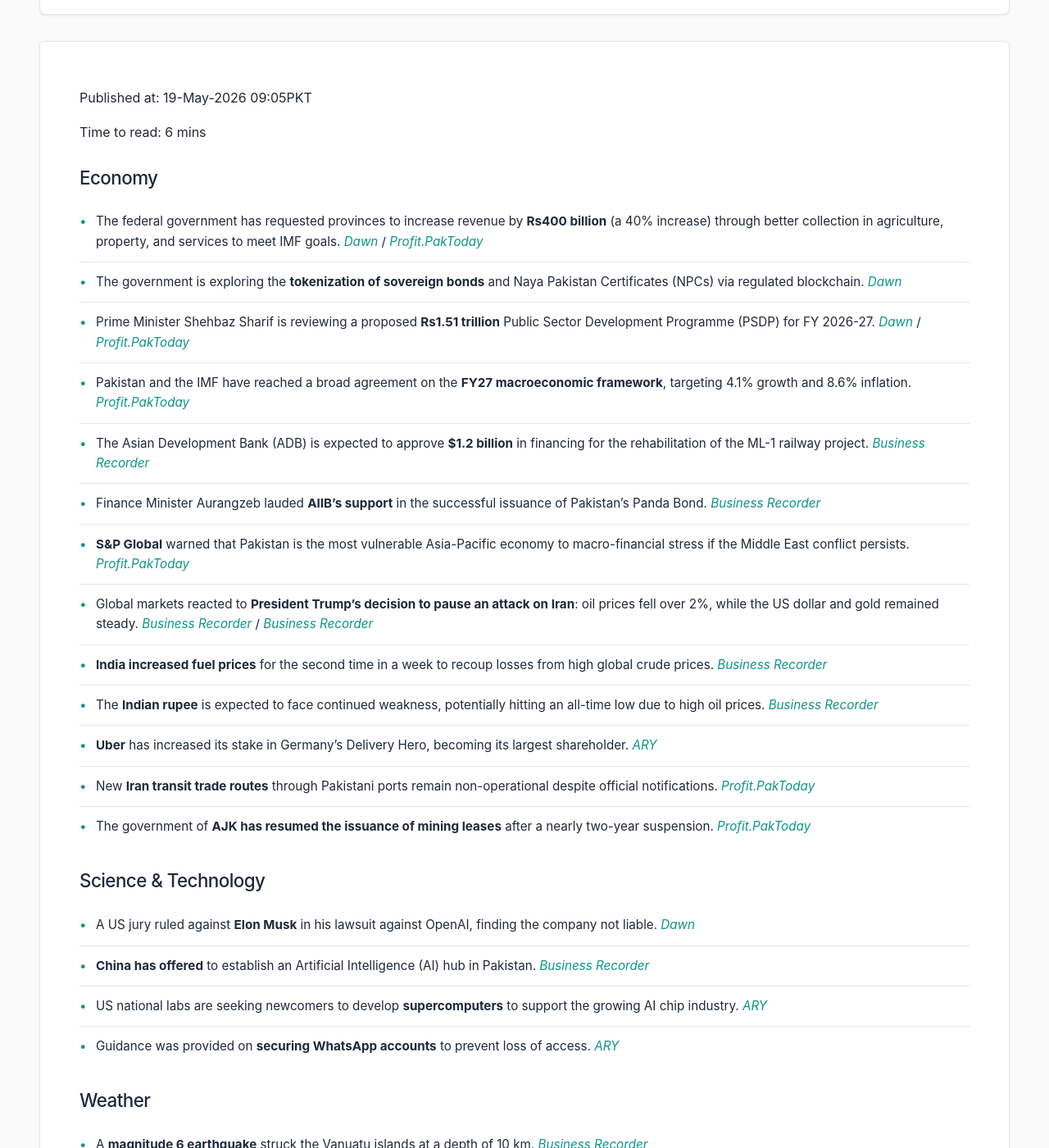
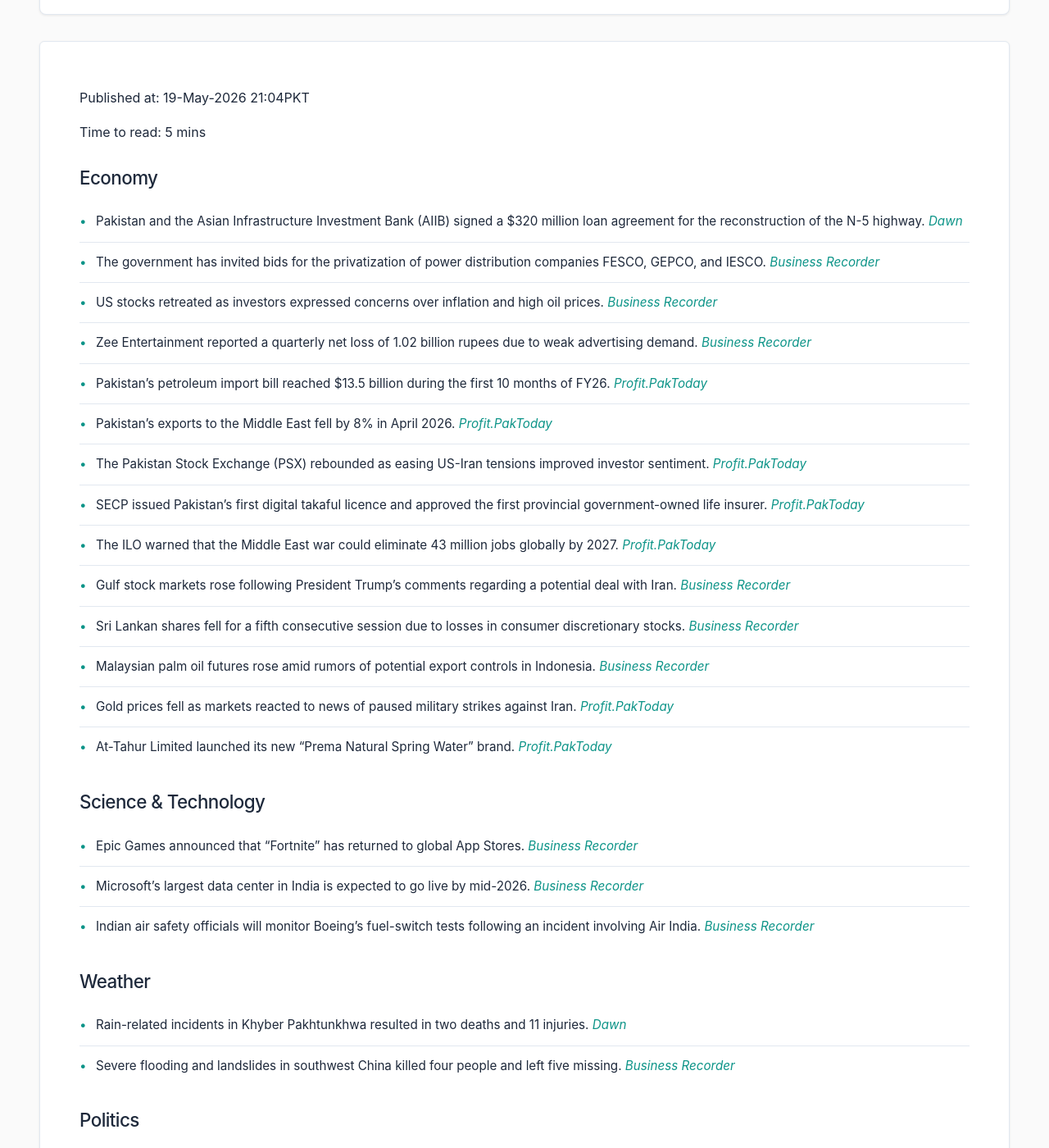
Before and after one commit to zsubzwary/news, a Jekyll site: the page built from en/index.md, in a window 1280 px wide and 1400 px high, scrolled down 209 px. Shown: the whole window at 82% size. Built offline with Jekyll 4.4.1, drawn with Linux system fonts in a browser that asks for light colours; some web fonts are replaced; comment, search, counter and statistics services are not loaded; some of the changed text lies outside the part shown.

Commit message:
DateTime; 2026-05-19T16:04:56.909Z

```diff
--- a/en/index.md
+++ b/en/index.md
@@ -4,67 +4,73 @@ title: Pakistan News Briefing
 lang: en
 ---
 
-Published at: 19-May-2026 09:05PKT
+Published at: 19-May-2026 21:04PKT
 
-Time to read: 6 mins
+Time to read: 5 mins
 
 ### Economy
-- The federal government has requested provinces to increase revenue by **Rs400 billion** (a 40% increase) through better collection in agriculture, property, and services to meet IMF goals. *[Dawn](https://www.dawn.com/news/2001400/provinces-asked-to-raise-rs400bn-more-to-meet-imf-goals)* / *[Profit.PakToday](https://profit.pakistantoday.com.pk/2026/05/19/provinces-asked-to-raise-over-%e2%82%a8400-billion-in-new-taxes-under-imf-linked-fy27-targets/)*
-- The government is exploring the **tokenization of sovereign bonds** and Naya Pakistan Certificates (NPCs) via regulated blockchain. *[Dawn](https://www.dawn.com/news/2001385/govt-eyes-tokenisation-of-bonds-via-blockchain)*
-- Prime Minister Shehbaz Sharif is reviewing a proposed **Rs1.51 trillion** Public Sector Development Programme (PSDP) for FY 2026-27. *[Dawn](https://www.dawn.com/news/2001296/pm-shehbaz-reviews-rs1.5tr-psdp-directs-more-funds-for-well-performing-ministries)* / *[Profit.PakToday](https://profit.pakistantoday.com.pk/2026/05/18/rs1-51-trillion-psdp-under-review-as-shehbaz-reshapes-development-priorities-ahead-of-budget/)*
-- Pakistan and the IMF have reached a broad agreement on the **FY27 macroeconomic framework**, targeting 4.1% growth and 8.6% inflation. *[Profit.PakToday](https://profit.pakistantoday.com.pk/2026/05/19/pakistan-imf-broadly-agree-on-fy27-framework-with-4-1-growth-8-6-inflation-target/)*
-- The Asian Development Bank (ADB) is expected to approve **$1.2 billion** in financing for the rehabilitation of the ML-1 railway project. *[Business Recorder](https://www.brecorder.com/news/40421728/rehabilitation-of-ml-1-project-adb-likely-to-approve-usd12bn-financing)*
-- Finance Minister Aurangzeb lauded **AIIB's support** in the successful issuance of Pakistan’s Panda Bond. *[Business Recorder](https://www.brecorder.com/news/40421732/issuance-of-panda-bond-aurangzeb-lauds-aiibs-support)*
-- **S&P Global** warned that Pakistan is the most vulnerable Asia-Pacific economy to macro-financial stress if the Middle East conflict persists. *[Profit.PakToday](https://profit.pakistantoday.com.pk/2026/05/19/sp-warns-pakistan-faces-highest-macro-financial-risk-from-prolonged-middle-east-conflict/)*
-- Global markets reacted to **President Trump's decision to pause an attack on Iran**: oil prices fell over 2%, while the US dollar and gold remained steady. *[Business Recorder](https://www.brecorder.com/news/40421808/oil-falls-over-2-as-trump-says-he-holds-off-scheduled-attack-on-iran)* / *[Business Recorder](https://www.brecorder.com/news/40421806/gold-steady-on-weaker-dollar-after-trump-pauses-planned-iran-attack)*
-- **India increased fuel prices** for the second time in a week to recoup losses from high global crude prices. *[Business Recorder](https://www.brecorder.com/news/40421811/india-hikes-fuel-prices-for-second-time-in-a-week)*
-- The **Indian rupee** is expected to face continued weakness, potentially hitting an all-time low due to high oil prices. *[Business Recorder](https://www.brecorder.com/news/40421813/indian-rupee-slide-to-persist-with-no-oil-relief-asia-fx-weakness-compounds-pain)*
-- **Uber** has increased its stake in Germany’s Delivery Hero, becoming its largest shareholder. *[ARY](https://arynews.tv/uber-doubles-stake-in-delivery-hero-shares)*
-- New **Iran transit trade routes** through Pakistani ports remain non-operational despite official notifications. *[Profit.PakToday](https://profit.pakistantoday.com.pk/2026/05/19/pakistans-new-iran-transit-trade-routes-remain-non-operational-despite-official-notification/)*
-- The government of **AJK has resumed the issuance of mining leases** after a nearly two-year suspension. *[Profit.PakToday](https://profit.pakistantoday.com.pk/2026/05/18/ajk-lifts-suspension-on-mining-leases-after-nearly-two-years/)*
+- Pakistan and the Asian Infrastructure Investment Bank (AIIB) signed a $320 million loan agreement for the reconstruction of the N-5 highway. *[Dawn](https://www.dawn.com/news/2001545/aiib-to-provide-320m-loan-for-n-5-highway-reconstruction-project)*
+- The government has invited bids for the privatization of power distribution companies FESCO, GEPCO, and IESCO. *[Business Recorder](https://www.brecorder.com/news/40421870/govt-invites-bids-for-privatisation-of-fesco-gepco-iesco)*
+- US stocks retreated as investors expressed concerns over inflation and high oil prices. *[Business Recorder](https://www.brecorder.com/news/40421879/us-stocks-dip-as-markets-fret-over-inflation)*
+- Zee Entertainment reported a quarterly net loss of 1.02 billion rupees due to weak advertising demand. *[Business Recorder](https://www.brecorder.com/news/40421878/indian-broadcaster-zee-posts-quarterly-loss-on-weak-ad-demand-higher-costs)*
+- Pakistan's petroleum import bill reached $13.5 billion during the first 10 months of FY26. *[Profit.PakToday](https://profit.pakistantoday.com.pk/2026/05/19/pakistans-petroleum-import-bill-reaches-13-5-billion-in-10mfy26/)*
+- Pakistan’s exports to the Middle East fell by 8% in April 2026. *[Profit.PakToday](https://profit.pakistantoday.com.pk/2026/05/19/pakistans-exports-to-middle-east-fall-8-imports-up-5-in-april-amid-regional-conflict/)*
+- The Pakistan Stock Exchange (PSX) rebounded as easing US-Iran tensions improved investor sentiment. *[Profit.PakToday](https://profit.pakistantoday.com.pk/2026/05/19/psx-rebounds-as-easing-us-iran-tensions-lift-investor-sentiment/)*
+- SECP issued Pakistan’s first digital takaful licence and approved the first provincial government-owned life insurer. *[Profit.PakToday](https://profit.pakistantoday.com.pk/2026/05/19/secp-issues-pakistans-first-digital-takaful-licence-approves-first-provincial-govt-owned-life-insurer/)*
+- The ILO warned that the Middle East war could eliminate 43 million jobs globally by 2027. *[Profit.PakToday](https://profit.pakistantoday.com.pk/2026/05/19/middle-east-war-could-wipe-out-43-million-jobs-globally-by-2027-ilo-warns/)*
+- Gulf stock markets rose following President Trump's comments regarding a potential deal with Iran. *[Business Recorder](https://www.brecorder.com/news/40421872/gulf-bourses-rise-as-trumps-iran-comments-soothe-nerves)*
+- Sri Lankan shares fell for a fifth consecutive session due to losses in consumer discretionary stocks. *[Business Recorder](https://www.brecorder.com/news/40421865/sri-lankan-shares-fall-for-fifth-straight-session-as-consumer-discretionary-drags)*
+- Malaysian palm oil futures rose amid rumors of potential export controls in Indonesia. *[Business Recorder](https://www.brecorder.com/news/40421867/palm-rises-over-indonesia-export-control-rumours)*
+- Gold prices fell as markets reacted to news of paused military strikes against Iran. *[Profit.PakToday](https://profit.pakistantoday.com.pk/2026/05/19/gold-falls-with-middle-east-war-in-focus-after-trump-pauses-strike/)*
+- At-Tahur Limited launched its new "Prema Natural Spring Water" brand. *[Profit.PakToday](https://profit.pakistantoday.com.pk/2026/05/19/at-tahur-launches-prema-natural-spring-water-brand/)*
 
 ### Science & Technology
-- A US jury ruled against **Elon Musk** in his lawsuit against OpenAI, finding the company not liable. *[Dawn](https://www.dawn.com/news/2001311/jury-rules-against-musk-in-blockbuster-openai-trial)*
-- **China has offered** to establish an Artificial Intelligence (AI) hub in Pakistan. *[Business Recorder](https://www.brecorder.com/news/40421736/china-offers-to-establish-ai-hub)*
-- US national labs are seeking newcomers to develop **supercomputers** to support the growing AI chip industry. *[ARY](https://arynews.tv/chip-technology-revolutionizing-supercomputing)*
-- Guidance was provided on **securing WhatsApp accounts** to prevent loss of access. *[ARY](https://arynews.tv/how-to-secure-your-whatsapp-account-before-you-lose-access)*
+- Epic Games announced that "Fortnite" has returned to global App Stores. *[Business Recorder](https://www.brecorder.com/news/40421876/epic-games-fortnite-returns-to-app-stores-worldwide)*
+- Microsoft's largest data center in India is expected to go live by mid-2026. *[Business Recorder](https://www.brecorder.com/news/40421874/microsofts-biggest-india-data-center-on-track-to-go-live-in-mid-2026-executive-says)*
+- Indian air safety officials will monitor Boeing's fuel-switch tests following an incident involving Air India. *[Business Recorder](https://www.brecorder.com/news/40421869/india-to-monitor-boeing-fuel-switch-test-tied-to-air-india-london-incident-documents-show)*
 
 ### Weather
-- A **magnitude 6 earthquake** struck the Vanuatu islands at a depth of 10 km. *[Business Recorder](https://www.brecorder.com/news/40421812/earthquake-of-magnitude-6-strikes-vanuatu-islands-gfz-says)*
-- High temperatures are forecast for major Pakistani cities, with **Lahore** expected to reach 44°C. *[Business Recorder](https://www.brecorder.com/news/40421725/the-weather)*
+- Rain-related incidents in Khyber Pakhtunkhwa resulted in two deaths and 11 injuries. *[Dawn](https://www.dawn.com/news/2001524/2-killed-11-injured-in-rain-related-incidents-in-kp-pdma)*
+- Severe flooding and landslides in southwest China killed four people and left five missing. *[Business Recorder](https://www.brecorder.com/news/40421858/four-dead-five-missing-in-southwest-china-floods)*
 
 ### Politics
-- JUI-F chief Maulana Fazlur Rehman urged **President Zardari** to protect the 18th Amendment. *[Dawn](https://www.dawn.com/news/2001391/fazl-urges-president-zardari-to-protect-18th-amendment)*
-- **Imran Khan** has approached the Supreme Court seeking directions for his transfer to Shifa International Hospital and access to medical staff. *[Dawn](https://www.dawn.com/news/2001399/imran-urges-sc-to-order-his-hospitalisation)*
-- **PTI lawmakers** staged a protest in the National Assembly demanding proper medical care for Imran Khan. *[Dawn](https://www.dawn.com/news/2001309/opposition-lawmakers-stage-protest-in-national-assembly-demand-medical-care-for-imran)*
-- PTI warned of a **"moral collapse"** if the state fails to protect the constitutional rights of political detainees. *[Dawn](https://www.dawn.com/news/2001393/pti-warns-of-moral-collapse-over-treatment-of-political-detainees)*
-- Defence Minister Khawaja Asif warned that **India** would face severe consequences if it attempts any "misadventure" against Pakistan. *[Dawn](https://www.dawn.com/news/2001298/india-will-be-relegated-to-history-if-it-attempts-misadventure-against-pakistan-khawaja-asif)*
-- The **KP Governor and Chief Minister** joined forces to demand the removal of restrictions on wheat transportation and CNG supply. *[Business Recorder](https://www.brecorder.com/news/40421727/kp-governor-cm-join-hands-for-provincial-rights)*
+- PTI and TTAP announced nationwide protests scheduled for Friday regarding Imran Khan's imprisonment and inflation. *[Dawn](https://www.dawn.com/news/2001523/ttap-pti-announces-countrywide-protests-on-friday-against-imrans-imprisonment-rising-inflation)*
+- KP Chief Minister Sohail Afridi was prevented by police from meeting Imran Khan at Adiala Jail. *[Dawn](https://www.dawn.com/news/2001530/kp-cm-afridi-imran-khans-sisters-stopped-from-meeting-former-premier-at-adiala-jail)*
+- The Islamabad High Court raised objections over the failure to submit certified copies of Supreme Court orders in a social media posts case. *[Dawn](https://www.dawn.com/news/2001479/social-media-posts-case-ihc-raises-objections-over-failure-to-submit-certified-copies-of-sc-order)*
+- The Ministry of Finance clarified that the budget-making process is not being run by Ishaq Dar. *[Profit.PakToday](https://profit.pakistantoday.com.pk/2026/05/19/darnomics-not-to-be-run-by-dar-clarifies-finance-ministry/)*
 
 ### National
-- The Supreme Court has formulated new guidelines to ensure **uniformity in civil pleadings** at trial courts. *[Dawn](https://www.dawn.com/news/2001413/sc-lays-down-rules-for-uniformity-in-civil-pleadings)*
-- The **Sindh Assembly** passed the Domestic Workers Welfare Bill 2025 to provide legal safeguards for household workers. *[Dawn](https://www.dawn.com/news/2001354/sindh-assembly-passes-bill-for-legal-cover-to-household-workers)*
-- Punjab CM Maryam Nawaz announced a **$2 billion urban development plan** focused on climate resilience. *[Dawn](https://www.dawn.com/news/2001417/maryam-says-cities-resilience-relies-on-people-centred-uplift)*
-- The prime accused in the **Sana Yousaf murder case** has retracted his confession, alleging false implication. *[Dawn](https://www.dawn.com/news/2001269/accused-in-teenage-tiktok-star-sana-yousafs-murder-retracts-confession-alleges-false-implication)*
-- The federal government has **relaxed countrywide lockdown** restrictions for shops and restaurants until May 31. *[Business Recorder](https://www.brecorder.com/news/40421729/countrywide-lockdown-relaxed-until-31st)*
-- Over **164,000 Pakistanis** have been deported from Gulf states over the last five years, with Saudi Arabia accounting for the majority. *[Business Recorder](https://www.brecorder.com/news/40421731/na-informed-164788-pakistanis-deported-from-gulf-states-in-5-years)* / *[Profit.PakToday](https://profit.pakistantoday.com.pk/2026/05/19/saudi-arabia-uae-lead-as-gulf-states-deport-more-than-164000-pakistanis-over-five-years/)*
-- The **Islamabad High Court** issued notices to the CDA regarding appeals by residents of the One Constitution Avenue project. *[Profit.PakToday](https://profit.pakistantoday.com.pk/2026/05/18/ihc-moves-cda-for-reply-on-one-constitution-avenue-residents-appeals/)*
+- Security forces killed 22 terrorists during an operation in North Waziristan. *[Dawn](https://www.dawn.com/news/2001537/security-forces-kill-22-terrorists-in-north-waziristan-operation-ispr)*
+- Prime Minister Shehbaz Sharif highlighted Pakistan's role as a net regional stabilizer. *[Dawn](https://www.dawn.com/news/2001538/pakistan-a-net-regional-stabiliser-contributing-to-peace-in-the-region-and-beyond-pm-shehbaz)*
+- CDF Asim Munir stated that externally-sponsored terrorism and propaganda cannot derail Pakistan's progress. *[Dawn](https://www.dawn.com/news/2001476/externally-sponsored-terrorism-propaganda-cannot-derail-pakistans-progress-cdf-munir)*
+- An Islamabad court handed a death sentence to Umar Hayat for the murder of TikTok influencer Sana Yousaf. *[Dawn](https://www.dawn.com/news/2001506/islamabad-court-hands-death-sentence-to-convict-in-sana-yousaf-murder-case)*
+- Five suspects were booked for the alleged gang rape of a teenage girl in Ghotki, Sindh. *[Dawn](https://www.dawn.com/news/2001543/5-booked-for-allegedly-gang-raping-girl-in-sindhs-ghotki)*
+- The FIA suspended two officers and registered a case regarding a raid at a jewellery shop in Karachi. *[Dawn](https://www.dawn.com/news/2001539/fia-suspends-two-officers-registers-case-over-incident-in-karachis-sarafa-bazaar)*
+- Sindh IG vowed transparency in investigations involving drug queenpin Anmol alias Pinky. *[Dawn](https://www.dawn.com/news/2001505/sindh-ig-vows-transparency-in-cases-against-anmol-alias-pinky-stretching-across-multiple-domains)*
+- A committee has been formed to address the CNG crisis in Khyber Pakhtunkhwa. *[Dawn](https://www.dawn.com/news/2001491/kp-governor-says-pm-has-formed-committee-to-address-cng-crisis-in-province)*
 
 ### International
-- Five people were killed, including two teen suspects, following a **shooting at a mosque in San Diego**, California. *[Dawn](https://www.dawn.com/news/2001397/5-dead-including-2-teen-suspects-after-shooting-at-san-diegos-largest-mosque)*
-- Pakistan has **condemned drone attacks on Saudi Arabia** and expressed solidarity with the kingdom. *[Dawn](https://www.dawn.com/news/2001312/pakistan-condemns-drone-strike-on-saudi-arabia-expresses-solidarity-with-riyadh)*
-- Iran has announced the formation of a **new authority to manage the Strait of Hormuz**. *[Dawn](https://www.dawn.com/news/2001272/iran-officially-announces-new-body-to-manage-strait-of-hormuz-top-security-council)*
-- Israeli forces **detained Saad Edhi** and several others during a Gaza aid mission involving the Global Sumud Flotilla. *[Dawn](https://www.dawn.com/news/2001229/israeli-forces-reportedly-detain-saad-edhi-others-after-intercepting-gaza-aid-flotilla)* / *[Business Recorder](https://www.brecorder.com/news/40421733/israel-arrests-saad-edhi-others-during-gaza-aid-mission)*
-- **BRICS foreign ministers** declared support for an independent Palestinian state during their meeting in New Delhi. *[Dawn](https://www.dawn.com/news/2001427/palestine-on-brics-agenda)*
-- **President Trump** announced a pause in planned military attacks on Iran to allow for peace negotiations. *[Business Recorder](https://www.brecorder.com/news/40421809/dollar-steadies-from-weakness-as-trump-calls-off-planned-attack-on-iran)*
-- The **Permanent Court of Arbitration** issued a ruling affirming Pakistan's rights under the Indus Waters Treaty regarding Indian hydropower projects. *[Dawn](https://www.dawn.com/news/2001421/water-win)*
+- Ten countries, including Pakistan, condemned Israel's interception of the Gaza aid flotilla. *[Dawn](https://www.dawn.com/news/2001459/10-countries-including-pakistan-condemn-israels-interception-of-gaza-aid-flotilla)*
+- Pakistan extended the ban on Indian aircraft using its airspace until June 24. *[Dawn](https://www.dawn.com/news/2001527/paa-extends-airspace-ban-on-indian-aircraft-until-june-24)*
+- Thailand is cutting visa-free stay durations to curb crimes committed by foreign nationals. *[Dawn](https://www.dawn.com/news/2001503/thailand-cuts-visa-free-stays-citing-crime-by-foreigners)*
+- Five people were killed, including two teenage suspects, after a shooting at a mosque in San Diego, USA. *[Dawn](https://www.dawn.com/news/2001397/5-dead-including-2-teen-suspects-after-shooting-at-san-diegos-largest-mosque)*
+- Iranian authorities held mass weddings for couples declaring readiness for war against the US and Israel. *[Dawn](https://www.dawn.com/news/2001533/in-pictures-iran-stages-mass-weddings-for-couples-ready-for-war-sacrifice)*
+- The WHO expressed concern over the escalating Ebola outbreak in the Democratic Republic of Congo. *[Dawn](https://www.dawn.com/news/2001489/ebola-declared-continental-emergency-who-chief-concerned-at-scale-and-speed-of-dr-congo-outbreak)*
+- India and Italy are set to upgrade their relationship to a special strategic partnership. *[Business Recorder](https://www.brecorder.com/news/40421883/italy-and-india-set-to-upgrade-ties-during-modis-visit-to-rome)*
+- US President Donald Trump indicated the US may need to strike Iran again if no deal is reached. *[Business Recorder](https://www.brecorder.com/news/40421882/trump-says-us-may-need-to-hit-iran-again)*
+- Qatar stated that Pakistan-mediated US-Iran negotiations require more time. *[Business Recorder](https://www.brecorder.com/news/40421859/qatar-says-pakistan-mediated-us-iran-negotiations-need-more-time)*
 
 ### Sports
-- **Bangladesh set Pakistan a target of 427** to win the second Test following a century by Mushfiqur Rahim. *[Dawn](https://www.dawn.com/news/2001279/mushfiqur-ton-leaves-pakistan-needing-record-run-chase-to-beat-bangladesh)*
-- **Sikandar Raza** has been honored with two major sports awards in Zimbabwe. *[ARY](https://arynews.tv/sikandar-raza-wins-two-major-sports-awards-in-zimbabwe)*
-- **PGMOL issued an apology** to Nottingham Forest regarding a goal involving Matheus Cunha. *[ARY](https://arynews.tv/pgmol-apologizes-to-nottingham-forest-over-matheus-cunhas-goal)*
+- Spinner Taijul Islam has put Bangladesh on the verge of a Test series win over Pakistan. *[Dawn](https://www.dawn.com/news/2001532/taijul-puts-bangladesh-on-brink-of-test-series-win-over-pakistan)*
+- Brock Lesnar made a surprise return to WWE. *[ARY](https://arynews.tv/brock-lesnar-surprises-fans-with-sudden-wwe-return)*
+- Carlos Alcaraz will miss Wimbledon while recovering from a wrist injury. *[Business Recorder](https://www.brecorder.com/news/40421884/alcaraz-to-miss-wimbledon-as-he-continues-to-recover-from-wrist-injury)*
+- Cristiano Ronaldo has been named in Portugal's squad for the 2026 World Cup. *[Business Recorder](https://www.brecorder.com/news/40421875/ronaldo-41-leads-portugal-into-his-sixth-world-cup)*
+- India has rested Jasprit Bumrah and Ravindra Jadeja for the upcoming Test against Afghanistan. *[Business Recorder](https://www.brecorder.com/news/40421866/india-rest-bumrah-and-jadeja-for-one-off-afghanistan-test)*
+
+### Health
+- The WHO has declared the Ebola outbreak in DR Congo a "continental emergency." *[Dawn](https://www.dawn.com/news/2001489/ebola-declared-continental-emergency-who-chief-concerned-at-scale-and-speed-of-dr-congo-outbreak)*
+- Punjab authorities have issued an alert against the purchase of certain medicines. *[ARY](https://arynews.tv/do-not-buy-these-medicines-punjab-issues-alert-2)*
 
 ### Other
-- *Stranger Things* star **Noah Schnapp** celebrated his graduation with his family. *[ARY](https://arynews.tv/stranger-things-star-noah-schnapp-celebrates-graduation-with-family)*
-- Pop singer **Olivia Rodrigo** teased fans with a surprise update regarding new music. *[ARY](https://arynews.tv/olivia-rodrigo-drops-surprise-update-teasing-new-music)*
-- The German Consulate hosted a special screening of the **documentary *INTERTANGO*** in Karachi. *[Business Recorder](https://www.brecorder.com/news/40421735/german-cg-acp-host-screening-of-intertango-a-connection-for-life)*
+- A guide was released on how to pay PPSC fees through the e-Khidmat service. *[ARY](https://arynews.tv/how-to-pay-ppsc-fee-through-e-khidmat-service)*
+- Various entertainment updates include news on Ashley Judd, Zayn Malik, Jacob Elordi, and Hayden Panettiere. *[ARY](https://arynews.tv/)*
```
